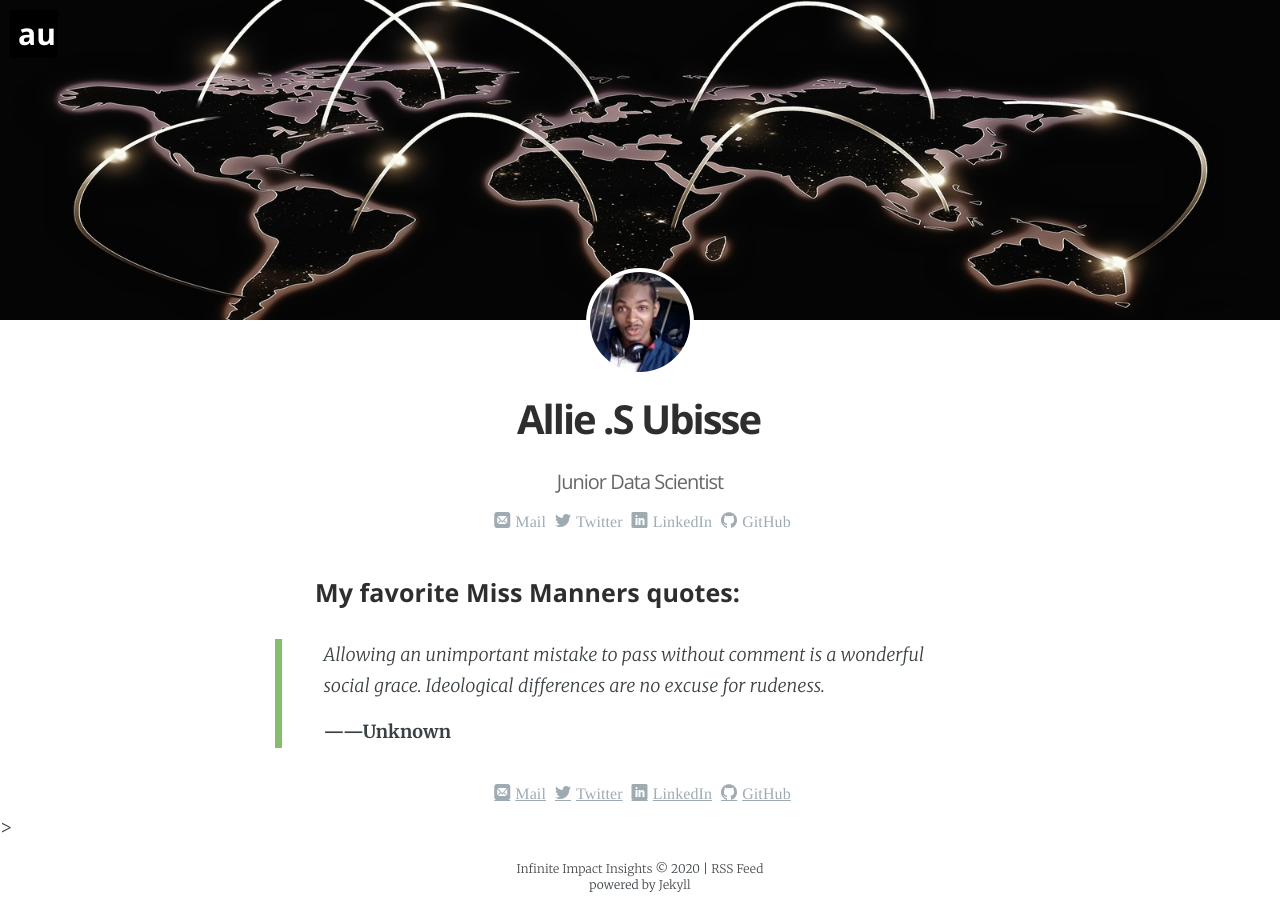
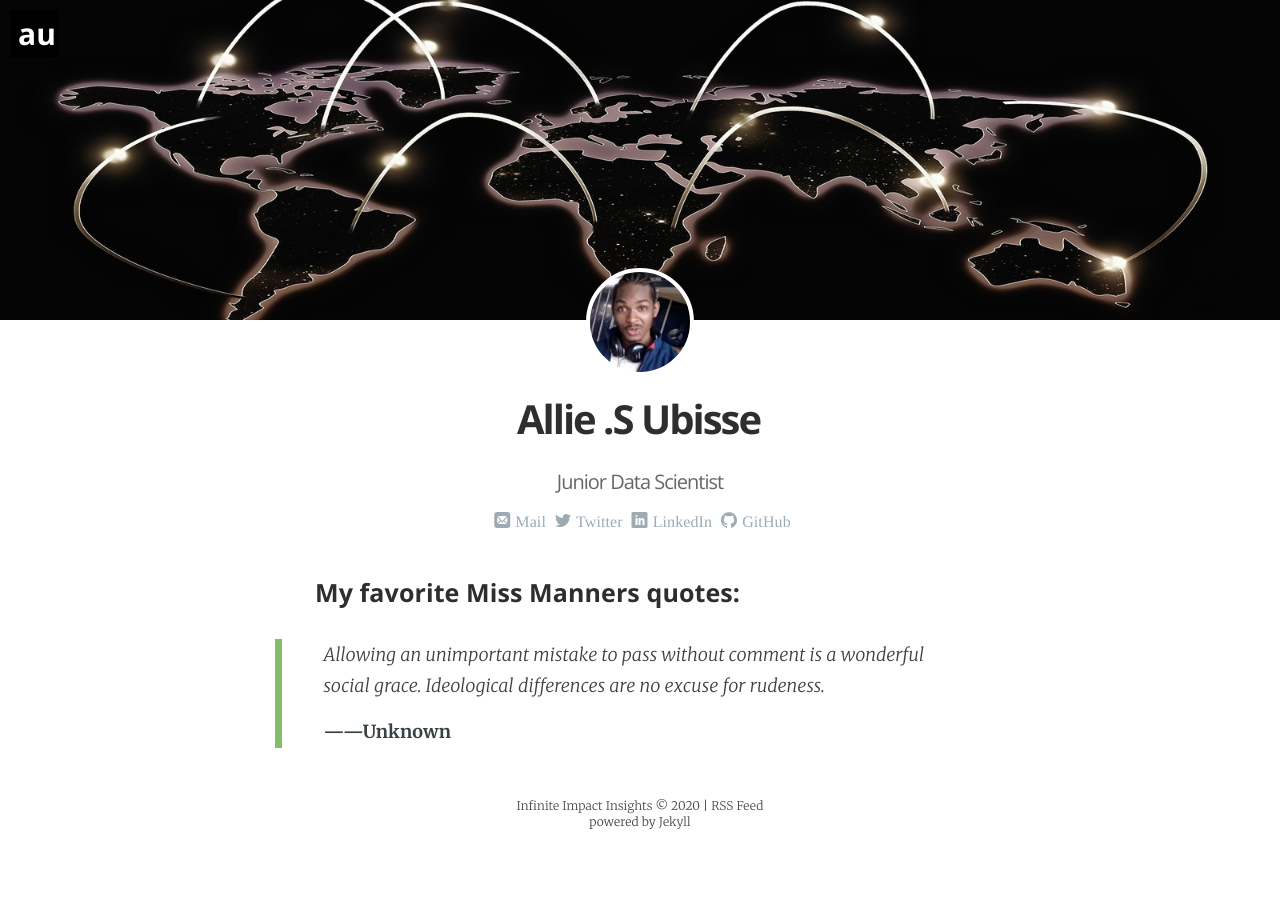
Before and after one commit to AllieUbisse/allieubisse.github.io, a Jekyll site: the page built from _pages/about.md, in a window 1280 px wide. Built offline with Jekyll 4.4.1, drawn with Linux system fonts in a browser that asks for light colours; some web fonts are replaced.

```diff
--- a/_layouts/about.html
+++ b/_layouts/about.html
@@ -67,31 +67,6 @@
 
             {{content}}
 
-            <center>
-           <div class="author-meta">
-            {%  if author.email %}<a href="mailto:{{ author.email }}" itemprop="email" class="icon-mail">Mail</a>{% endif %}
-
-            {%  if author.twitter %}<a href="https://twitter.com/{{ author.twitter }}" itemprop="sameAs" class="icon-twitter">Twitter</a> {% endif %}
-            {%  if author.linkedin %}<a href="https://www.linkedin.com/in/{{ author.linkedin }}" itemprop="sameAs" class="icon-linkedin">LinkedIn</a> {% endif %}
-            {%  if author.xing %}<a href="https://www.xing.com/profile/{{ author.xing }}" itemprop="sameAs" class="icon-xing">Xing</a> {% endif %}
-
-            {%  if author.github %}<a href="https://github.com/{{ author.github }}" itemprop="sameAs" class="icon-github">GitHub</a> {% endif %}
-            {%  if author.stackoverflow %}<a href="http://stackoverflow.com/users/{{ author.stackoverflow }}" itemprop="sameAs" class="icon-stackoverflow">StackOverflow</a> {% endif %}
-
-            {%  if author.facebook %}<a href="https://www.facebook.com/{{ author.facebook }}" itemprop="sameAs" class="icon-facebook">Facebook</a> {% endif %}
-            {%  if author.gplus %}<a href="https://plus.google.com/+{{ author.gplus }}" itemprop="sameAs" class="icon-google-plus">Google+</a> {% endif %}
-
-            {%  if author.soundcloud %}<a href="https://soundcloud.com/{{ author.soundcloud }}" itemprop="sameAs" class="icon-soundcloud">Soundcloud</a> {% endif %}
-            {%  if author.youtube %}<a href="https://www.youtube.com/user/{{ author.youtube }}" itemprop="sameAs" class="icon-youtube">YouTube</a> {% endif %}
-            {%  if author.spotify %}<a href="https://open.spotify.com/user/{{ author.spotify }}" itemprop="sameAs" class="icon-spotify">Spotify</a> {% endif %}
-            {%  if author.twitch %}<a href="https://www.twitch.tv/{{ author.twitch }}" itemprop="sameAs" class="icon-twitch">Twitch</a> {% endif %}
-
-            {%  if author.pinterest %}<a href="https://www.pinterest.com/{{ author.pinterest }}" itemprop="sameAs" class="icon-pinterest">Pinterest</a> {% endif %}
-            {%  if author.dribble %}<a href="https://dribbble.com/{{ author.dribble }}" itemprop="sameAs" class="icon-dribbble">Dribble</a> {% endif %}
-            {%  if author.behance %}<a href="https://www.behance.net/{{ author.behance }}" itemprop="sameAs" class="icon-behance">Behance</a> {% endif %}
-            {%  if author.s500px %}<a href="https://500px.com/{{ author.s500px }}" itemprop="sameAs" class="icon-500px">500px</a> {% endif %}
-            {%  if author.reddit %}<a href="https://de.reddit.com/user/{{ author.reddit }}" itemprop="sameAs" class="icon-reddit">Reddit</a> {% endif %}
-        </div></center>>
         </section>
 
     </article>
```
